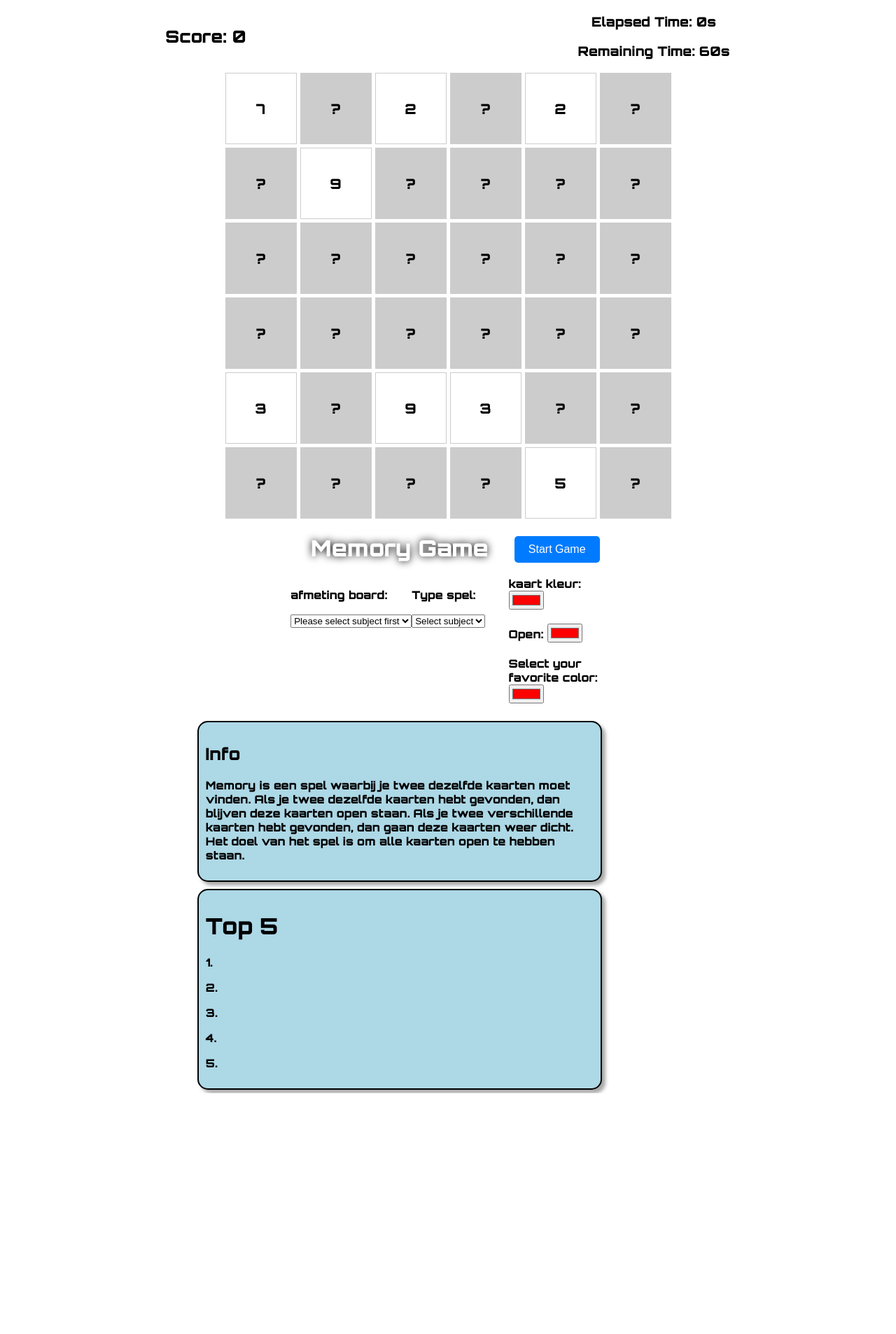
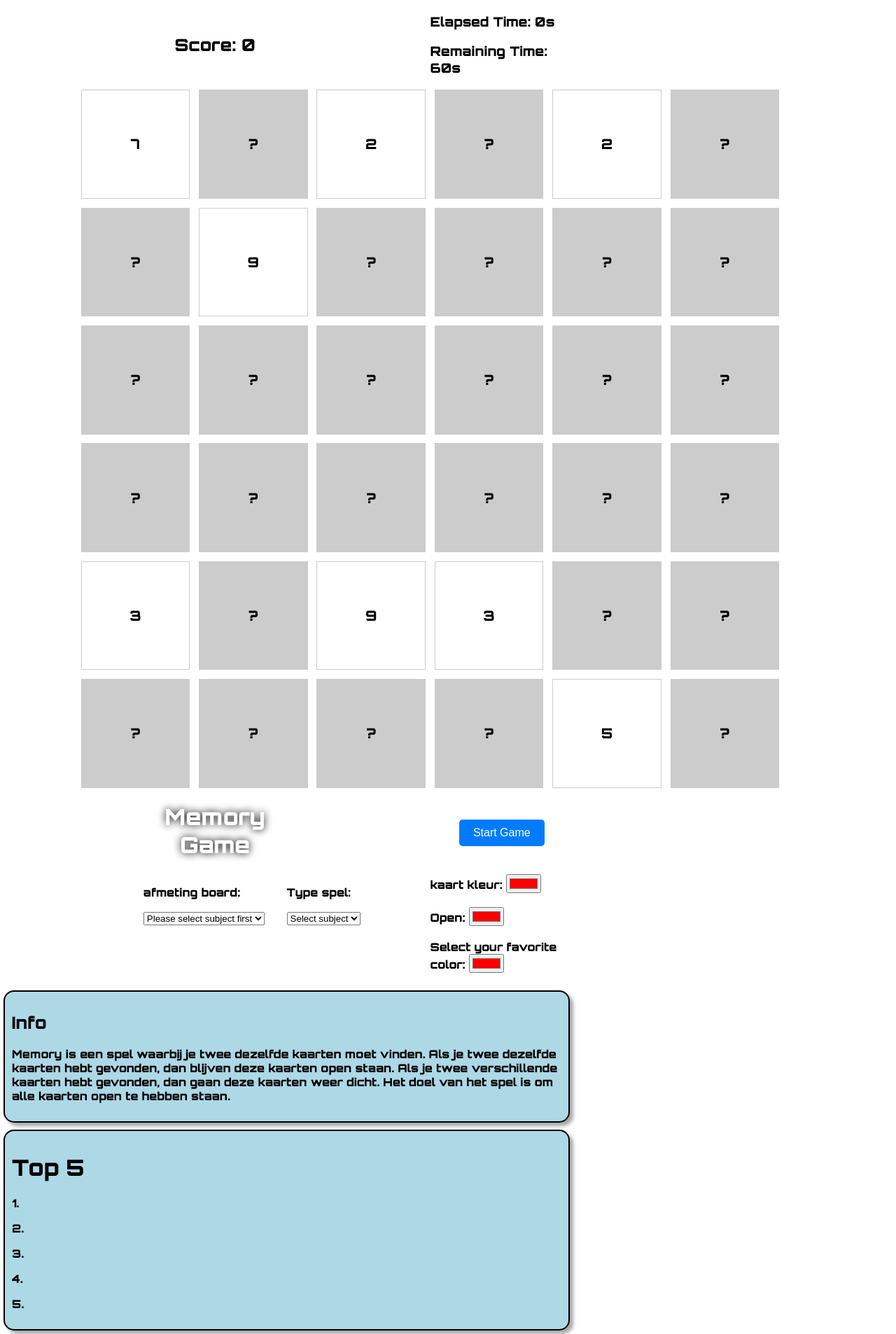
Before and after one commit to martprenger/web3, a PHP site: page / in a window 1280 px wide. Shown: the whole page at 70% size. Before the commit the page ends 1562 px from the top, so only its background shows below. Run offline with PHP 8.4, Linux system fonts and the light colour scheme.

Commit message:
design updates

```diff
--- a/memory/style.css
+++ b/memory/style.css
@@ -1,13 +1,13 @@
-@font-face{
+@font-face {
     font-family: 'Orbitron';
-    src: url("assets/fonts/Orbitron-Black.ttf")
+    src: url("assets/fonts/Orbitron-Black.ttf");
 }
 
 body {
     font-family: Orbitron;
-    display: inline;
+    display: block; /* Changed from inline to block */
     margin: auto;
-    overflow: visible;
+
 }
 
 .btn {
@@ -21,15 +21,16 @@ body {
     margin-bottom: 10px;
     margin-top: 15px;
 }
+
 .board {
     display: grid;
     grid-template-columns: repeat(6, 1fr);
-    grid-gap: 5px;
+    grid-gap: 1vw;
 }
 
 .card {
-    width: 100px;
-    height: 100px;
+    width: 12vw;
+    height: 12vw;
     background-color: #fff;
     border: 1px solid #ccc;
     display: flex;
@@ -41,22 +42,21 @@ body {
 .closed {
     background-color: #ccc;
 }
+
 .open, .found, .picked {
     background-color: #fff;
 }
 
-/* Design goes here */
-
-.layout-div{
+.layout-div {
     display: grid;
-    grid-template-columns: repeat(9, 1fr);
+    grid-template-columns: repeat(6, 16vw);
     width: 100%;
 }
 
 /* Top banner (score & timing) */
 
-.score-div{
-    grid-column: 1/5;
+.score-div {
+    grid-column: 2;
     grid-row: 1;
     margin: auto;
     width: 100%;
@@ -64,35 +64,36 @@ body {
     text-align: center;
 }
 
-.time-div{
-    grid-column: 5/10;
+.time-div {
     grid-row: 1;
-    text-align: center;
+    grid-column: 4/5;
+    float: right;
     width: 100%;
     max-width: 100%;
 }
 
 /* board */
 .board-div {
-    grid-column: 1/10;
+    grid-column: 1/7;
     grid-row: 2;
     max-width: 100%;
-    margin:auto;
+    margin: auto;
+    display: flex;
 }
 
 /* Bottom banner (Gamename & start button) */
 
-.title-text{
+.title-text {
     color: white;
     filter: drop-shadow(0px 0px 6px #000000);
     max-width: 100%;
-    grid-column: 4/6;
+    grid-column: 2;
     grid-row: 3;
     text-align: center;
 }
 
-.start-button-div{
-    grid-column: 6/7;
+.start-button-div {
+    grid-column: 4;
     grid-row: 3;
     width: 100%;
     max-width: 100%;
@@ -100,39 +101,40 @@ body {
     text-align: center;
 }
 
-/* Dropdowns*/
-.dropdown_afmetingboard{
+/* Dropdowns */
+.dropdown_afmetingboard {
+    grid-column: 2;
+    grid-row: 4;
+}
+
+.dropdown_karakter {
+    grid-column: 3;
+    grid-row: 4;
+}
+
+.dropdown_kleuren_platen {
     grid-column: 4;
     grid-row: 4;
 }
 
-.dropdown_karakter{
-    grid-column: 5;
-    grid-row: 4;
-}
-
-.dropdown_kleuren_platen{
-    grid-column: 6;
-    grid-row: 4;
-}
-
-.game_info{
+.game_info {
     padding: 10px;
     border: 2px solid black;
     box-shadow: 5px 5px 5px darkgray;
     margin: 5px;
     border-radius: 15px;
-    background-color:lightblue;
-    grid-column: 3/7;
+    background-color: lightblue;
+    grid-column: 1/5;
     grid-row: 5;
 }
-.ranking{
+
+.ranking {
     padding: 10px;
     border: 2px solid black;
     box-shadow: 5px 5px 5px darkgray;
     margin: 5px;
     border-radius: 15px;
-    background-color:lightblue;
-    grid-column: 3/7;
+    background-color: lightblue;
+    grid-column: 1/5;
     grid-row: 6;
 }
```
